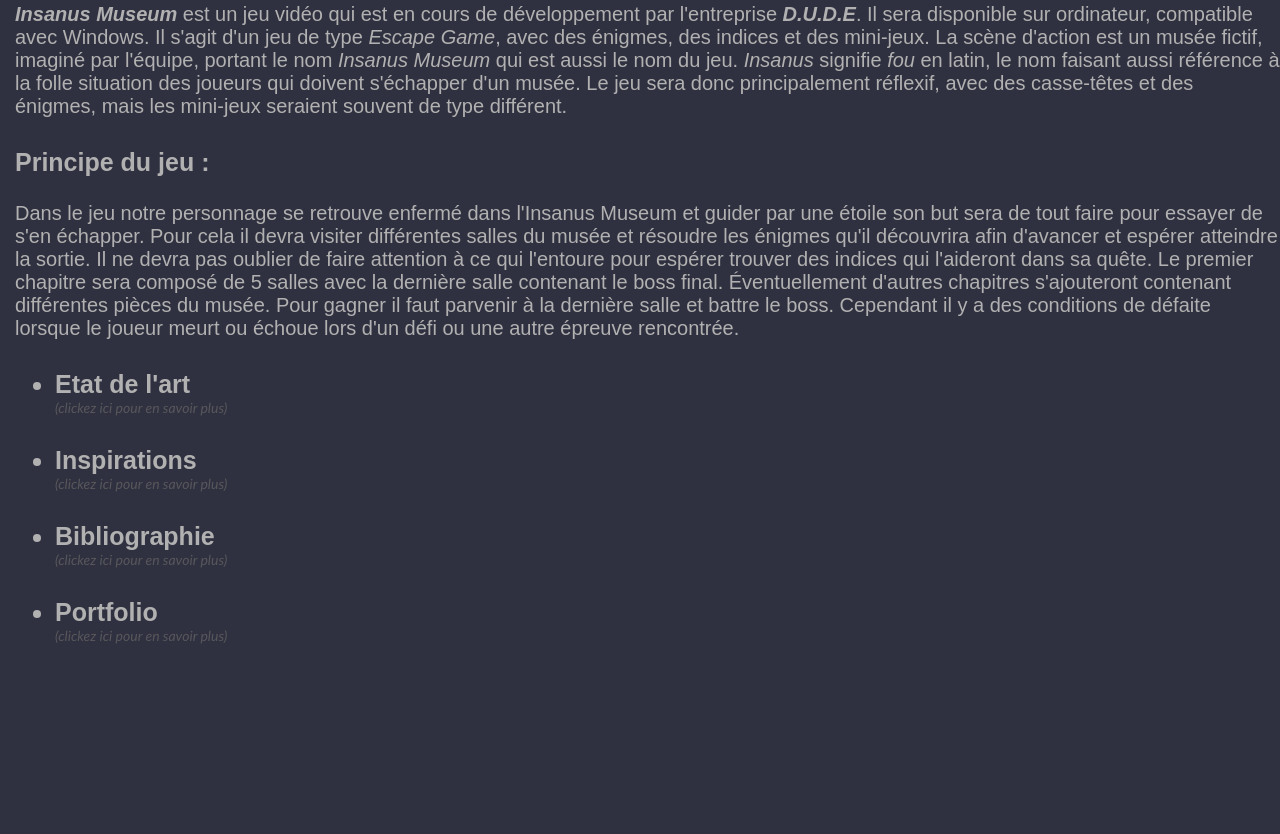
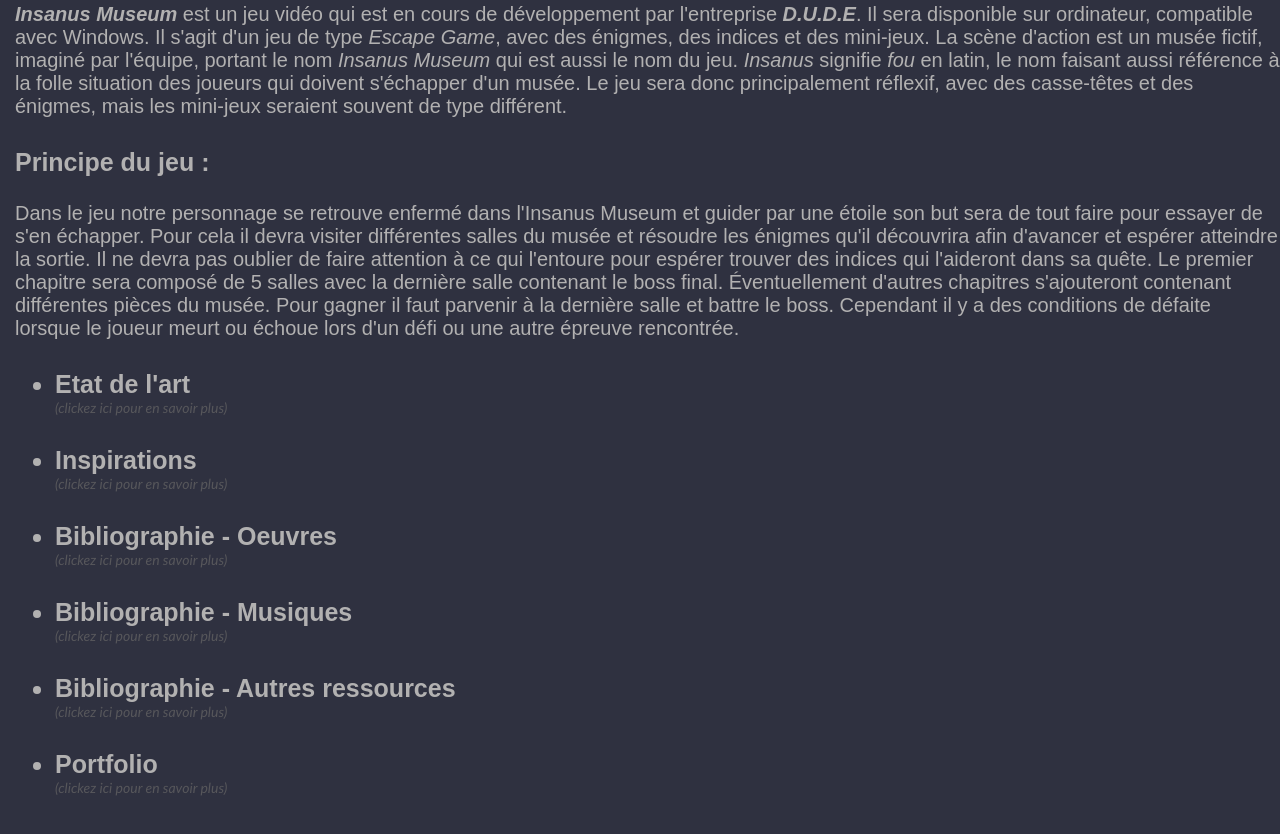
Before and after one commit to Not4Dude/GamesbyDUDE, a plain HTML site: page InsanusMuseum.html in a window 1280 px wide. Shown: the part 370-1204 px from the top of the page. Drawn offline with Linux system fonts and the light colour scheme; a web font is replaced by a local one.

Commit message:
Add files via upload

```diff
--- a/InsanusMuseum.html
+++ b/InsanusMuseum.html
@@ -37,7 +37,9 @@
                 <p></p>
                 <ul><h2><li><a href="Etatdelart.html" class="lieninv">Etat de l'art</a></li></h2><div class="gray">(clickez ici pour en savoir plus)</div></ul>
                 <ul><h2><li><a href="Inspiration.html" class="lieninv">Inspirations</a></li></h2><div class="gray">(clickez ici pour en savoir plus)</div></ul>
-                <ul><h2><li><a href="Bibliographie.html" class="lieninv">Bibliographie</a></li></h2><div class="gray">(clickez ici pour en savoir plus)</div></ul>
+                <ul><h2><li><a href="Oeuvres.html" class="lieninv">Bibliographie - Oeuvres</a></li></h2><div class="gray">(clickez ici pour en savoir plus)</div></ul>
+                <ul><h2><li><a href="Musique.html" class="lieninv">Bibliographie - Musiques</a></li></h2><div class="gray">(clickez ici pour en savoir plus)</div></ul>
+                <ul><h2><li><a href="Bibliographie.html" class="lieninv">Bibliographie - Autres ressources</a></li></h2><div class="gray">(clickez ici pour en savoir plus)</div></ul>
                 <ul><h2><li><a href="Portfolio.html" class="lieninv">Portfolio</a></li></h2><div class="gray">(clickez ici pour en savoir plus)</div></ul>
             </div>
         </div>
```
